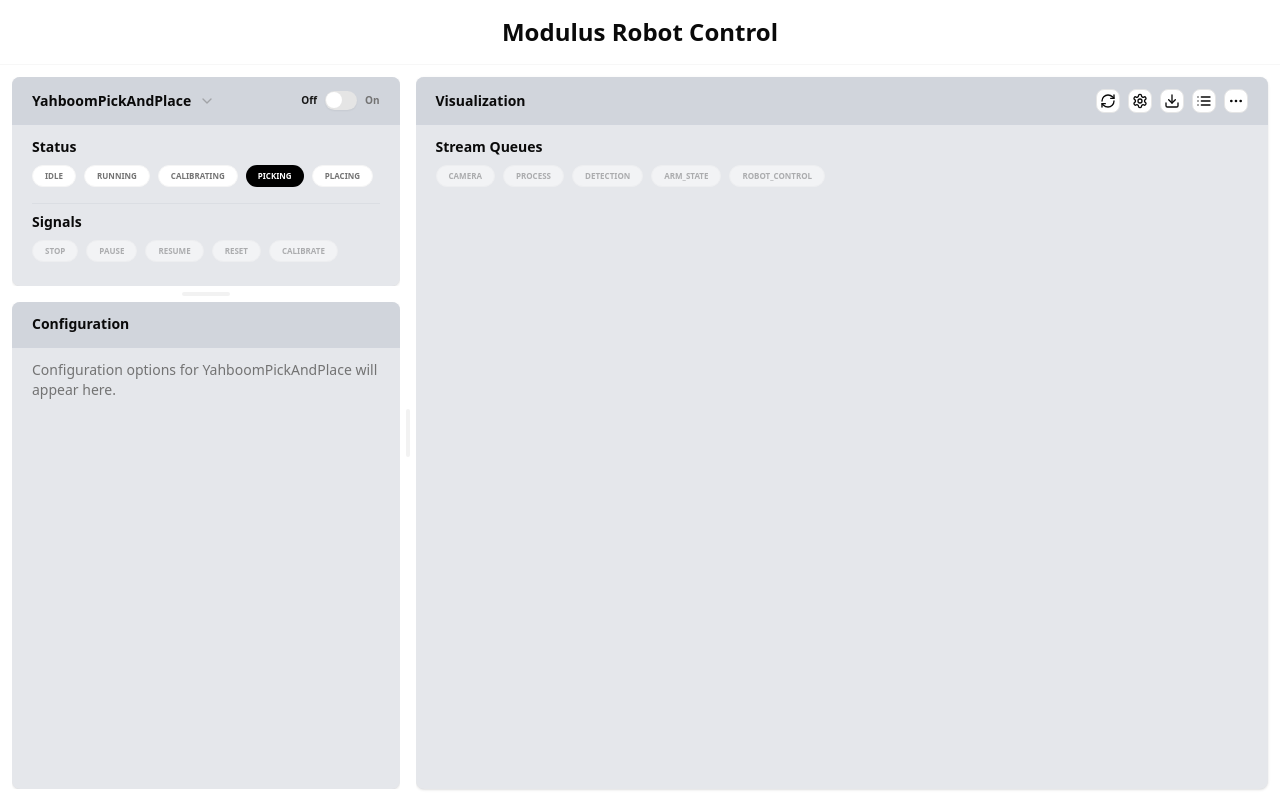
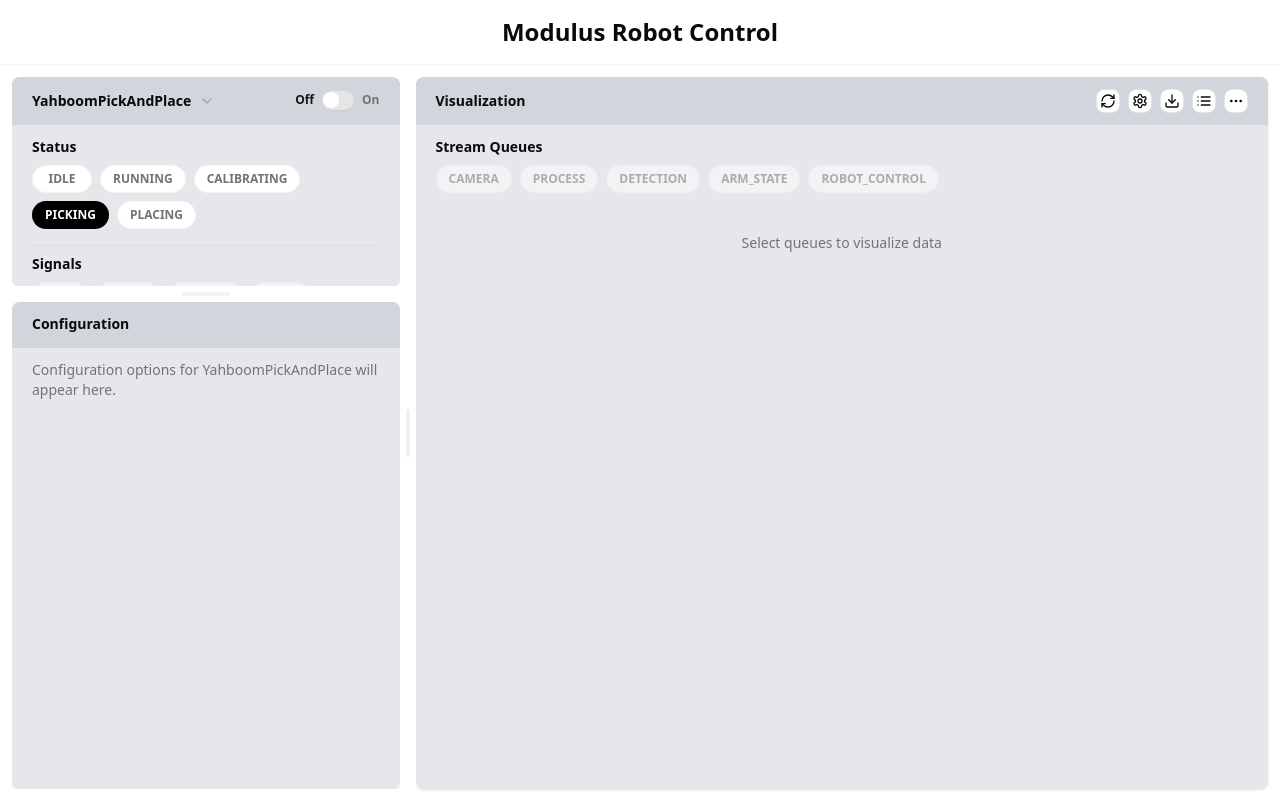
Before and after one commit to ZhengRui/robotarm-control, a Next.js app in the folder frontend/: page / in a window 1280 px wide. Built offline with nearby package versions, Linux system fonts and the light colour scheme.

Commit message:
perf: polish tag fonts

```diff
--- a/frontend/src/app/Dashboard.tsx
+++ b/frontend/src/app/Dashboard.tsx
@@ -148,7 +148,7 @@ const Dashboard = () => {
                     {/* Show both labels on md screens and up */}
                     <span
                       className={cn(
-                        "text-[10px] font-semibold hidden md:inline",
+                        "text-xs font-semibold hidden md:inline",
                         pipelineRunning
                           ? "text-muted-foreground"
                           : "text-primary"
@@ -167,7 +167,7 @@ const Dashboard = () => {
                     {/* On larger screens, show the right label conditionally */}
                     <span
                       className={cn(
-                        "text-[10px] font-semibold hidden md:inline",
+                        "text-xs font-semibold hidden md:inline",
                         pipelineRunning
                           ? "text-primary"
                           : "text-muted-foreground"
@@ -179,7 +179,7 @@ const Dashboard = () => {
                     {/* On smaller screens, show just one label based on state */}
                     <span
                       className={cn(
-                        "text-[10px] font-semibold md:hidden",
+                        "text-xs font-semibold md:hidden",
                         pipelineRunning
                           ? "text-primary"
                           : "text-muted-foreground"
@@ -196,10 +196,11 @@ const Dashboard = () => {
                   {pipelineStatuses.map((status) => (
                     <div
                       key={status}
+                      style={{ boxSizing: "border-box" }}
                       className={cn(
-                        "inline-flex items-center rounded-full px-3 py-1 text-[8px] font-semibold",
+                        "inline-flex items-center justify-center rounded-full px-3 py-1.5 text-xs font-semibold h-7 min-w-[60px]",
                         status === currentStatus
-                          ? "bg-black text-white"
+                          ? "bg-black text-white border border-transparent"
                           : "border border-muted bg-background text-muted-foreground"
                       )}
                     >
@@ -218,13 +219,16 @@ const Dashboard = () => {
                       type="button"
                       onClick={() => handleSignalClick(signal)}
                       disabled={!selectedPipeline || !pipelineRunning}
+                      style={{
+                        boxSizing: "border-box",
+                      }} /* Ensure border is included in size calc */
                       className={cn(
-                        "inline-flex items-center rounded-full px-3 py-1 text-[8px] font-semibold transition-colors focus-visible:outline-none focus-visible:ring-2 focus-visible:ring-ring",
+                        "inline-flex items-center justify-center rounded-full px-3 py-1.5 text-xs font-semibold transition-colors focus-visible:outline-none focus-visible:ring-2 focus-visible:ring-ring h-7 min-w-[50px]",
                         !selectedPipeline || !pipelineRunning
                           ? "opacity-50 cursor-not-allowed"
                           : "cursor-pointer",
                         signal === selectedSignal
-                          ? "bg-primary text-primary-foreground hover:bg-primary/90"
+                          ? "bg-primary text-primary-foreground hover:bg-primary/90 border border-transparent"
                           : "border border-muted bg-background hover:bg-muted/80 text-muted-foreground"
                       )}
                     >
@@ -340,7 +344,7 @@ const Dashboard = () => {
                         {/* Show both labels on md screens and up */}
                         <span
                           className={cn(
-                            "text-[10px] font-semibold hidden md:inline",
+                            "text-xs font-semibold hidden md:inline",
                             pipelineRunning
                               ? "text-muted-foreground"
                               : "text-primary"
@@ -359,7 +363,7 @@ const Dashboard = () => {
                         {/* On larger screens, show the right label conditionally */}
                         <span
                           className={cn(
-                            "text-[10px] font-semibold hidden md:inline",
+                            "text-xs font-semibold hidden md:inline",
                             pipelineRunning
                               ? "text-primary"
                               : "text-muted-foreground"
@@ -371,7 +375,7 @@ const Dashboard = () => {
                         {/* On smaller screens, show just one label based on state */}
                         <span
                           className={cn(
-                            "text-[10px] font-semibold md:hidden",
+                            "text-xs font-semibold md:hidden",
                             pipelineRunning
                               ? "text-primary"
                               : "text-muted-foreground"
@@ -388,10 +392,11 @@ const Dashboard = () => {
                       {pipelineStatuses.map((status) => (
                         <div
                           key={status}
+                          style={{ boxSizing: "border-box" }}
                           className={cn(
-                            "inline-flex items-center rounded-full px-3 py-1 text-[8px] font-semibold",
+                            "inline-flex items-center justify-center rounded-full px-3 py-1.5 text-xs font-semibold h-7 min-w-[60px]",
                             status === currentStatus
-                              ? "bg-black text-white"
+                              ? "bg-black text-white border border-transparent"
                               : "border border-muted bg-background text-muted-foreground"
                           )}
                         >
@@ -410,13 +415,16 @@ const Dashboard = () => {
                           type="button"
                           onClick={() => handleSignalClick(signal)}
                           disabled={!selectedPipeline || !pipelineRunning}
+                          style={{
+                            boxSizing: "border-box",
+                          }} /* Ensure border is included in size calc */
                           className={cn(
-                            "inline-flex items-center rounded-full px-3 py-1 text-[8px] font-semibold transition-colors focus-visible:outline-none focus-visible:ring-2 focus-visible:ring-ring",
+                            "inline-flex items-center justify-center rounded-full px-3 py-1.5 text-xs font-semibold transition-colors focus-visible:outline-none focus-visible:ring-2 focus-visible:ring-ring h-7 min-w-[50px]",
                             !selectedPipeline || !pipelineRunning
                               ? "opacity-50 cursor-not-allowed"
                               : "cursor-pointer",
                             signal === selectedSignal
-                              ? "bg-primary text-primary-foreground hover:bg-primary/90"
+                              ? "bg-primary text-primary-foreground hover:bg-primary/90 border border-transparent"
                               : "border border-muted bg-background hover:bg-muted/80 text-muted-foreground"
                           )}
                         >
--- a/frontend/src/app/VisualizationCard.tsx
+++ b/frontend/src/app/VisualizationCard.tsx
@@ -20,14 +20,23 @@ import {
 const VisualizationCard = () => {
   const [selectedPipeline] = useAtom(selectedPipelineAtom);
   const [pipelineRunning] = useAtom(pipelineRunningAtom);
-  const [selectedQueue, setSelectedQueue] = useAtom(selectedQueueAtom);
+  const [selectedQueues, setSelectedQueues] = useAtom(selectedQueueAtom);
   const [pipelineQueues] = useAtom(pipelineQueuesAtom);
 
-  // Handle queue selection
+  // Handle queue selection (now supports multi-select)
   const handleQueueClick = (queue: string) => {
-    setSelectedQueue(queue);
-    console.log("Queue selected:", queue);
-    // Here you would connect to the queue for visualization
+    setSelectedQueues((prev) => {
+      // If already selected, remove it
+      if (prev.includes(queue)) {
+        return prev.filter((q) => q !== queue);
+      }
+      // Otherwise add it to selection
+      return [...prev, queue];
+    });
+    console.log(
+      `Queue ${selectedQueues.includes(queue) ? "unselected" : "selected"}:`,
+      queue
+    );
   };
 
   return (
@@ -73,7 +82,17 @@ const VisualizationCard = () => {
       <CardContent className="px-5 py-3 flex flex-col h-[calc(100%-3rem)] overflow-y-auto">
         {/* Stream queues section */}
         <div className="mb-4">
-          <h3 className="text-sm font-semibold mb-2">Stream Queues</h3>
+          <div className="flex justify-between items-center mb-2">
+            <h3 className="text-sm font-semibold">Stream Queues</h3>
+            {selectedQueues.length > 0 && (
+              <button
+                onClick={() => setSelectedQueues([])}
+                className="text-xs text-muted-foreground hover:text-foreground"
+              >
+                Clear Selection
+              </button>
+            )}
+          </div>
           <div className="flex flex-wrap gap-2 mb-4">
             {pipelineQueues.map((queue) => (
               <button
@@ -81,13 +100,16 @@ const VisualizationCard = () => {
                 type="button"
                 onClick={() => handleQueueClick(queue)}
                 disabled={!selectedPipeline || !pipelineRunning}
+                style={{
+                  boxSizing: "border-box",
+                }} /* Ensure border is included in size calc */
                 className={cn(
-                  "inline-flex items-center rounded-full px-3 py-1 text-[8px] font-semibold transition-colors focus-visible:outline-none focus-visible:ring-2 focus-visible:ring-ring",
+                  "inline-flex items-center justify-center rounded-full px-3 py-1.5 text-xs font-semibold transition-colors focus-visible:outline-none focus-visible:ring-2 focus-visible:ring-ring h-7 min-w-[60px]",
                   !selectedPipeline || !pipelineRunning
                     ? "opacity-50 cursor-not-allowed"
                     : "cursor-pointer",
-                  queue === selectedQueue
-                    ? "bg-primary text-primary-foreground hover:bg-primary/90"
+                  selectedQueues.includes(queue)
+                    ? "bg-primary text-primary-foreground hover:bg-primary/90 border border-transparent"
                     : "border border-muted bg-background hover:bg-muted/80 text-muted-foreground"
                 )}
               >
@@ -97,7 +119,20 @@ const VisualizationCard = () => {
           </div>
         </div>
 
-        <div className="flex-1 flex items-start justify-center"></div>
+        <div className="flex-1 flex items-start justify-center min-h-[100px]">
+          {selectedQueues.length > 0 ? (
+            <div className="w-full text-center text-sm text-muted-foreground h-8 mt-2">
+              <p className="line-clamp-2">
+                Visualizing {selectedQueues.length} queue(s):{" "}
+                {selectedQueues.join(", ")}
+              </p>
+            </div>
+          ) : (
+            <div className="w-full text-center text-sm text-muted-foreground h-8 mt-2">
+              <p>Select queues to visualize data</p>
+            </div>
+          )}
+        </div>
       </CardContent>
     </Card>
   );
--- a/frontend/src/atoms.ts
+++ b/frontend/src/atoms.ts
@@ -7,7 +7,7 @@ export const currentStatusAtom = atom<string>("PICKING");
 
 // Signal and queue state atoms
 export const selectedSignalAtom = atom<string | null>(null);
-export const selectedQueueAtom = atom<string | null>(null);
+export const selectedQueueAtom = atom<string[]>([]);
 
 // Data atoms
 export const availablePipelinesAtom = atom<string[]>([
```
